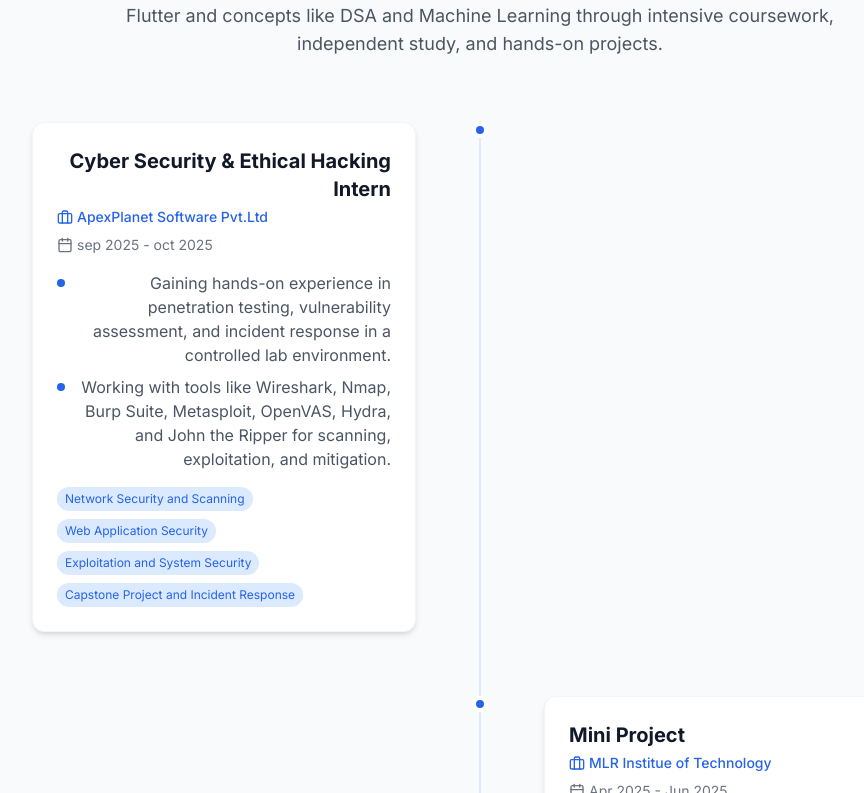
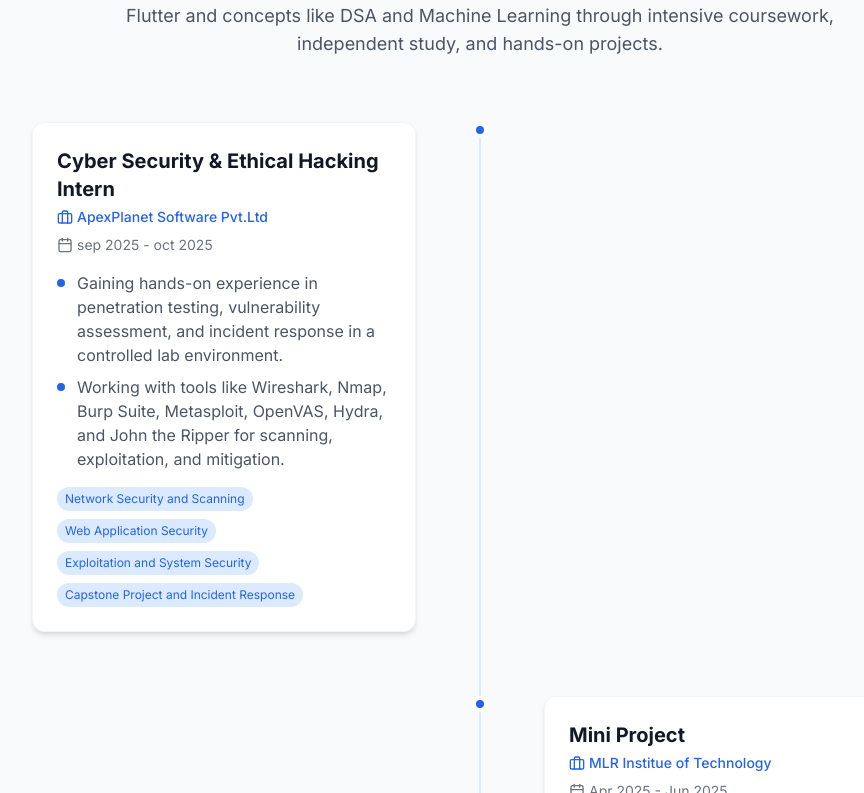
Before and after one commit to Rahul-Nakka-23/Rahul-Portfolio, a React (Vite) app: page / in a window 1280 px wide. Shown: the part 6027-6820 px from the top of the page, without its empty margins (160-1024 px from the left). Built offline with nearby package versions, Linux system fonts and the light colour scheme.

Commit message:
Update Experience.tsx

```diff
--- a/src/components/Experience.tsx
+++ b/src/components/Experience.tsx
@@ -80,8 +80,10 @@ const Experience: React.FC = () => {
                     }`}
                 >
 
-                  <div className="bg-white dark:bg-gray-700 p-6 rounded-xl shadow-md hover:shadow-lg transition-shadow border border-gray-100 dark:border-gray-600">
-                    <h3 className="text-xl font-bold mb-1 text-gray-900 dark:text-white">{item.title}</h3>
+                 <div className="bg-white dark:bg-gray-700 p-6 rounded-xl shadow-md hover:shadow-lg transition-shadow border border-gray-100 dark:border-gray-600 text-left">
+  <h3 className="text-xl font-bold mb-1 text-gray-900 dark:text-white">
+    {item.title}
+  </h3>
   <div className="flex items-center gap-1 mb-2 text-blue-600 dark:text-blue-400">
     <Briefcase size={16} />
     <span className="text-sm font-medium">{item.company}</span>
@@ -90,21 +92,28 @@ const Experience: React.FC = () => {
     <Calendar size={16} />
     <span className="text-sm">{item.period}</span>
   </div>
-                    <ul className="mb-4 text-gray-600 dark:text-gray-300 space-y-2">
+  <ul className="mb-4 text-gray-600 dark:text-gray-300 space-y-2 text-left">
     {item.description.map((desc, i) => (
-                        <li key={i} className="relative pl-5 before:absolute before:left-0 before:top-2 before:w-2 before:h-2 before:bg-blue-600 dark:before:bg-blue-400 before:rounded-full">
+      <li
+        key={i}
+        className="relative pl-5 before:absolute before:left-0 before:top-2 before:w-2 before:h-2 before:bg-blue-600 dark:before:bg-blue-400 before:rounded-full"
+      >
         {desc}
       </li>
     ))}
   </ul>
   <div className="flex flex-wrap gap-2">
     {item.skills.map((skill, i) => (
-                        <span key={i} className="px-2 py-1 text-xs bg-blue-100 dark:bg-blue-900/30 text-blue-600 dark:text-blue-400 rounded-full">
+      <span
+        key={i}
+        className="px-2 py-1 text-xs bg-blue-100 dark:bg-blue-900/30 text-blue-600 dark:text-blue-400 rounded-full"
+      >
         {skill}
       </span>
     ))}
   </div>
 </div>
+
                 </div>
               </div>
             </div>
```
Lines whose indentation alone changed are shown as unchanged.
